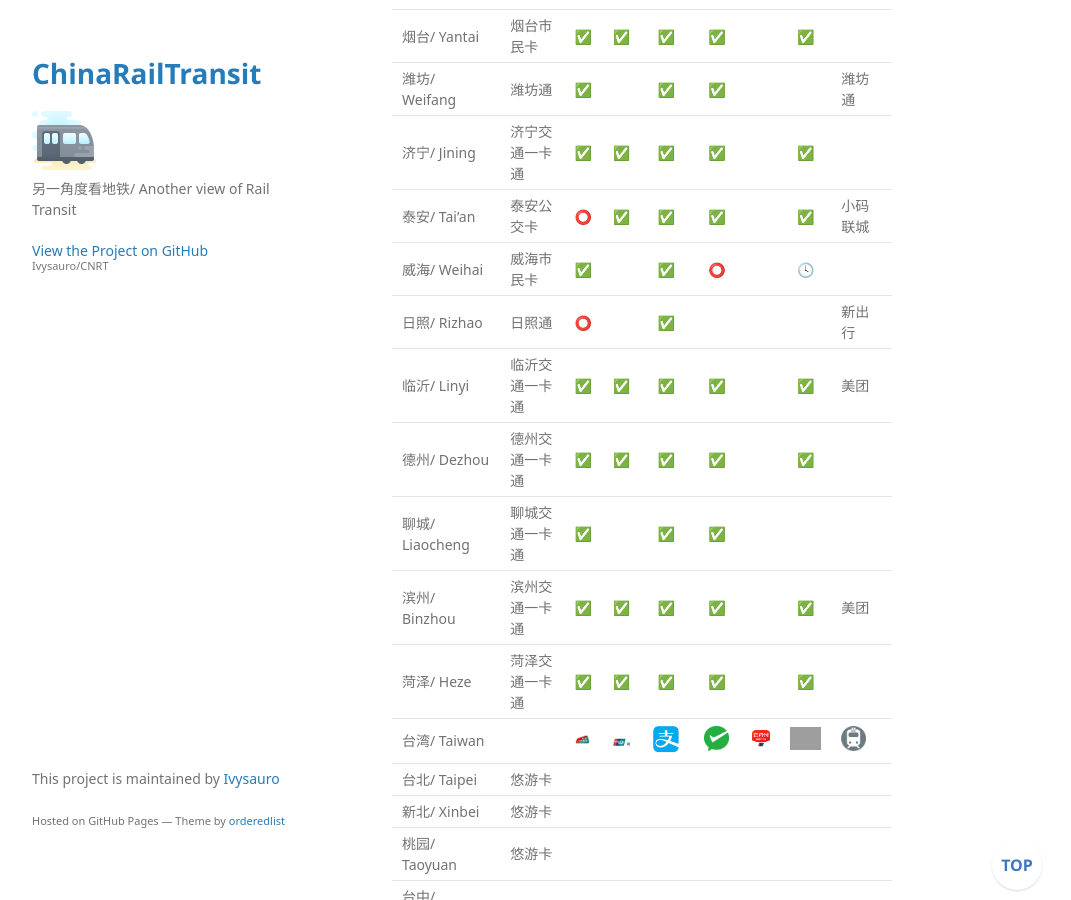
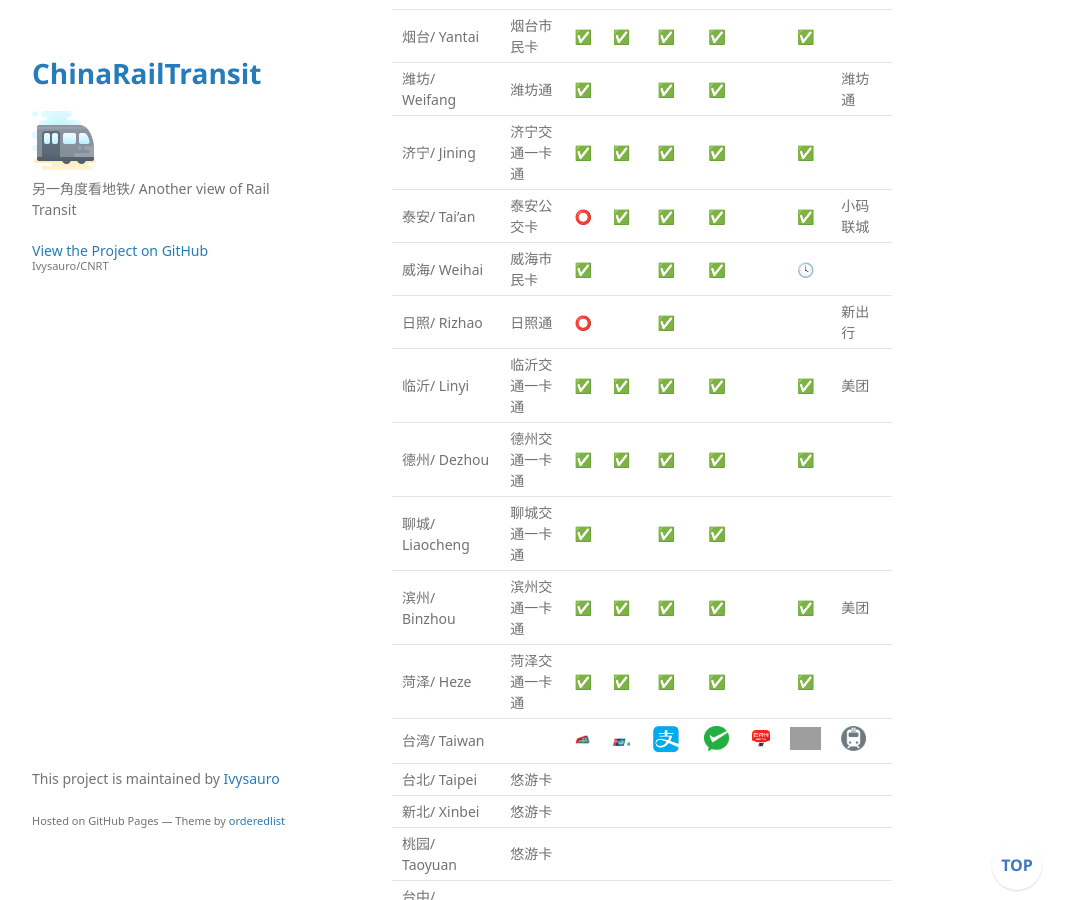
Before and after one commit to Ivysauro/CNRT, a Jekyll site: the page built from data/Bus Pay.md, in a window 1280 px wide and 900 px high, scrolled down 13677 px. Shown: the whole window, without its empty margins (178-1249 px from the left). Built offline with Jekyll 4.4.1, drawn with Linux system fonts in a browser that asks for light colours; some web fonts are replaced; our own code applies the rules of GitHub Pages for plain Markdown files; a script that is not in the unit is left out; grey boxes are pictures that could not be loaded.

Commit message:
🍊更新威海数据

```diff
--- a/data/Bus Pay.md
+++ b/data/Bus Pay.md
@@ -222,7 +222,7 @@
 | 潍坊/ Weifang | 潍坊通 | ✅ | | ✅ | ✅ | | | 潍坊通 |
 | 济宁/ Jining | 济宁交通一卡通 | ✅ | ✅ | ✅ | ✅ | | ✅ | |
 | 泰安/ Tai'an | 泰安公交卡 | ⭕ | ✅ | ✅ | ✅ | | ✅ | 小码联城 |
-| 威海/ Weihai | 威海市民卡 | ✅ | | ✅ | ⭕️ | | 🕓 | |
+| 威海/ Weihai | 威海市民卡 | ✅ | | ✅ | ✅ | | 🕓 | |
 | 日照/ Rizhao | 日照通 | ⭕ | | ✅ | | | | 新出行 |
 | 临沂/ Linyi | 临沂交通一卡通 | ✅ | ✅ | ✅ | ✅ | | ✅ | 美团 |
 | 德州/ Dezhou | 德州交通一卡通 | ✅ | ✅ | ✅ | ✅ | | ✅ | |
```
